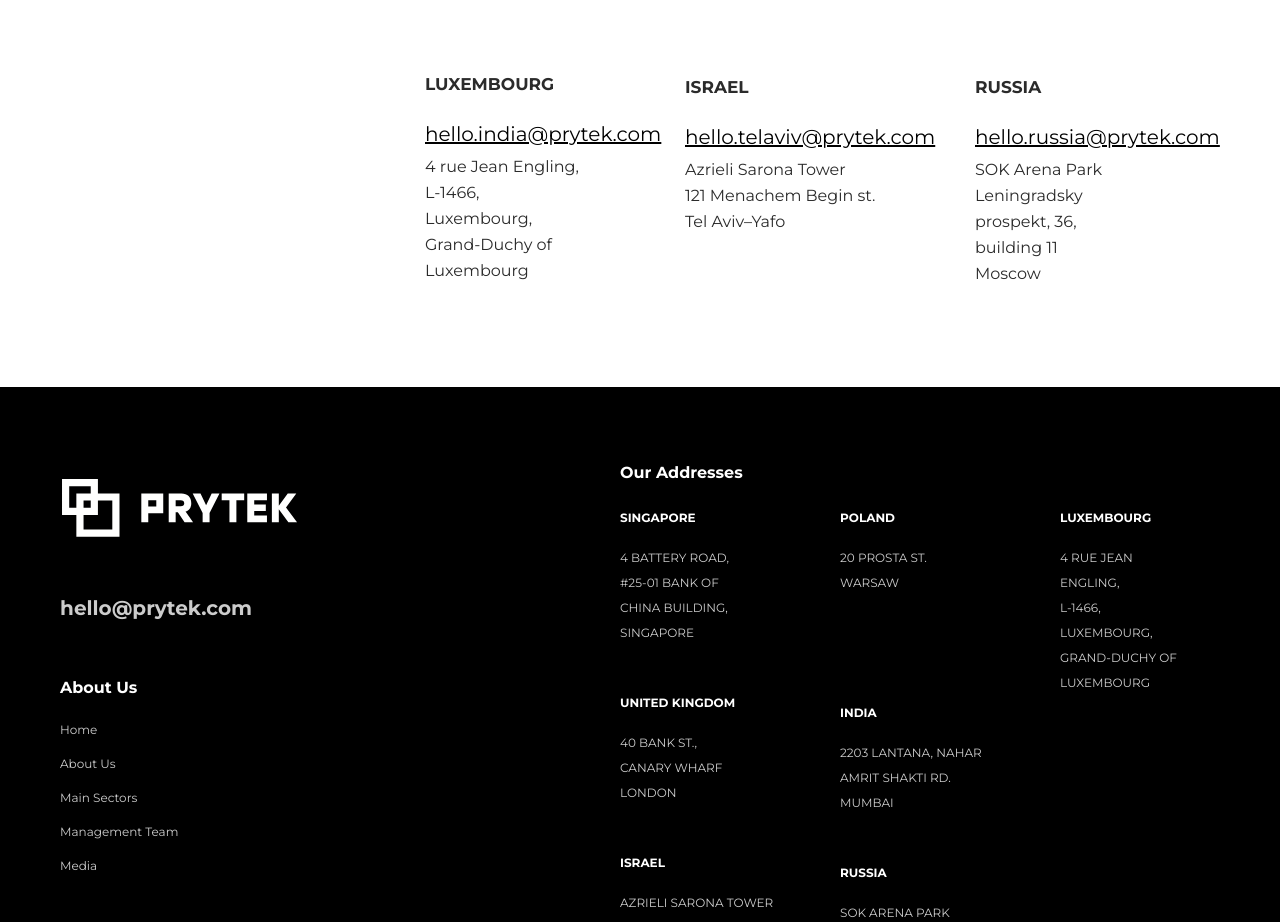
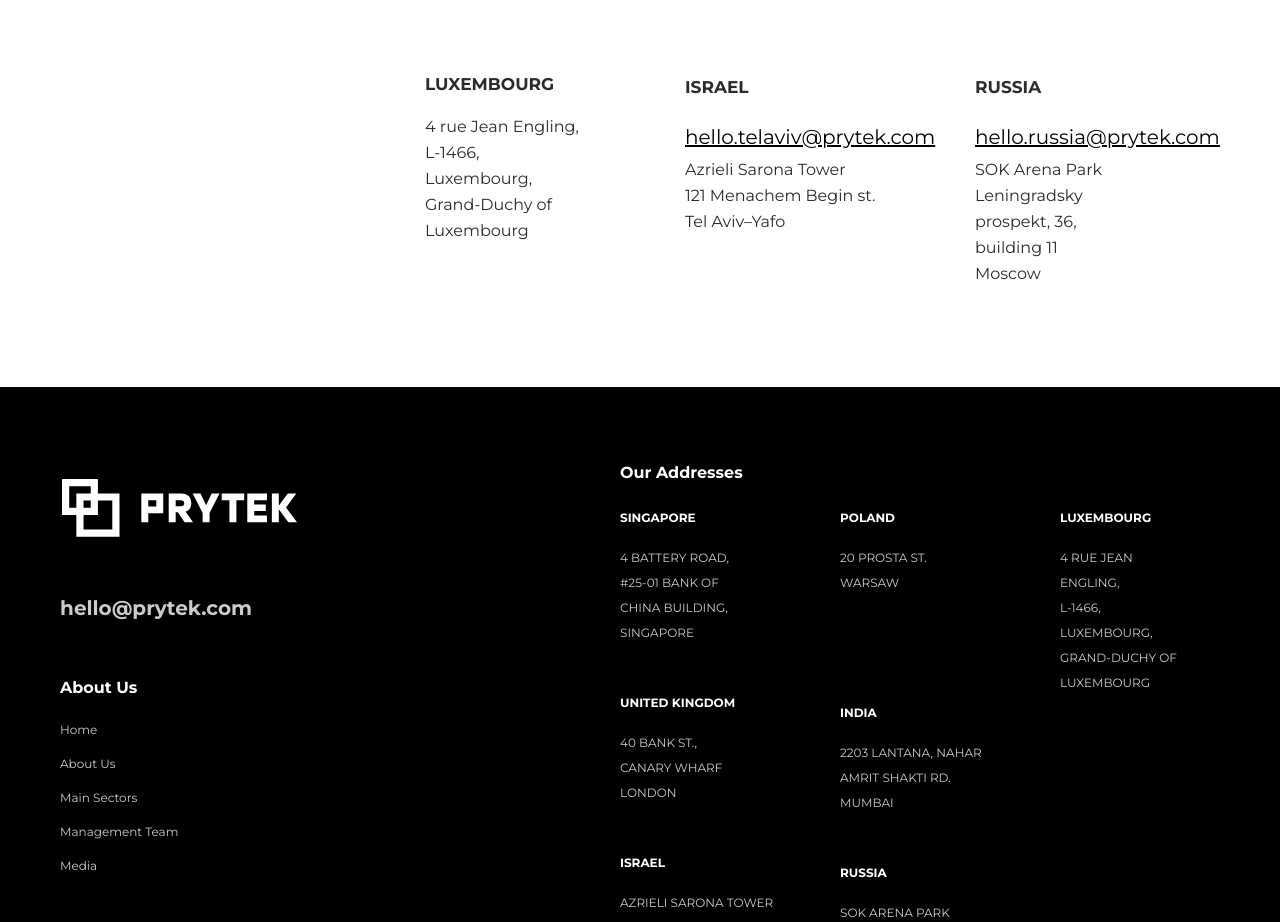
Before and after one commit to Temirsultanov/prytek, a website: page contact.html in a window 1280 px wide. Shown: the part 1383-2305 px from the top of the page. Drawn offline with nearby package versions, Linux system fonts and the light colour scheme.

Commit message:
india in luxembergu

```diff
--- a/contact.html
+++ b/contact.html
@@ -94,7 +94,6 @@
                 </div>
                 <div class="address contact-india ">
                         <h5>Luxembourg </h5>
-                        <a href="mailto:hello.india@prytek.com">hello.india@prytek.com</a>
                         <p>4 rue Jean Engling, <br>
                         L-1466,<br>
                         Luxembourg,<br>
```
